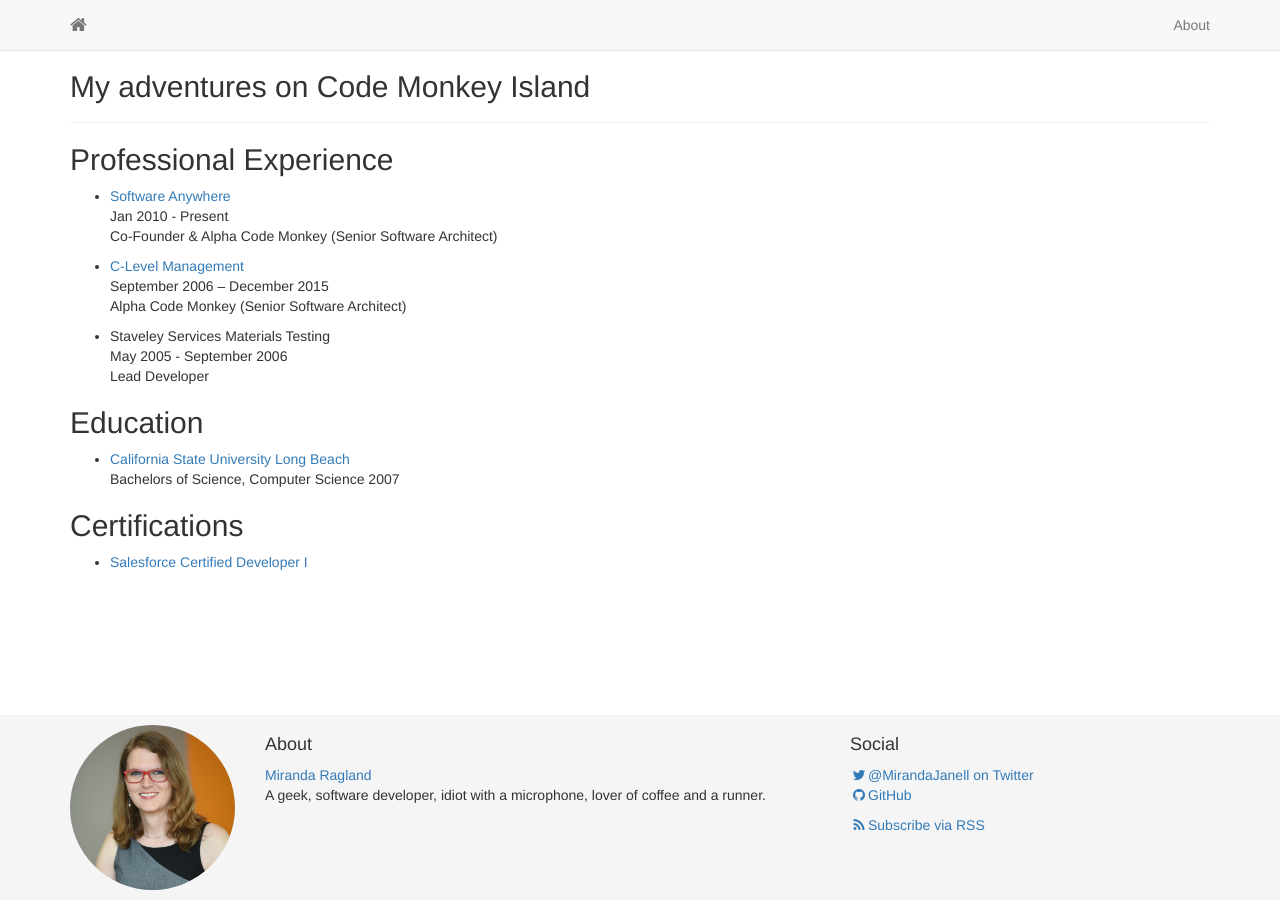
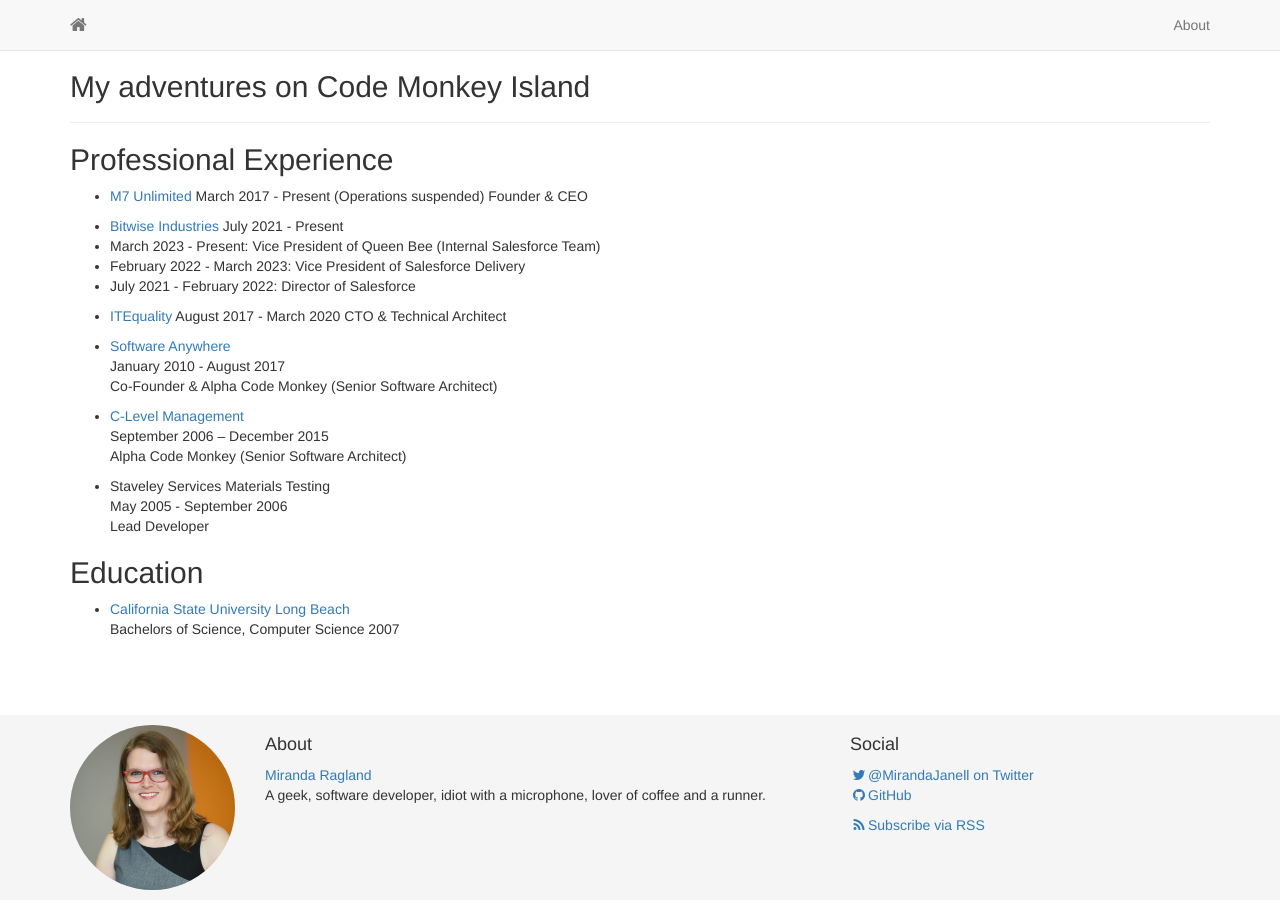
Before and after one commit to MirandaJanell/mjr-web, a Jekyll site: the page built from about.md, in a window 1280 px wide. Built offline with Jekyll 4.4.1, drawn with Linux system fonts in a browser that asks for light colours.

Commit message:
Added more recent work history. Removed certifications.

```diff
--- a/about.md
+++ b/about.md
@@ -4,8 +4,22 @@
 ---
 
 ## Professional Experience
+* [M7 Unlimited](https://www.m7unlimited.com)
+March 2017 - Present (Operations suspended)
+Founder & CEO
+
+* [Bitwise Industries](https://www.bitwiseindustries.com)
+July 2021 - Present
+- March 2023 - Present: Vice President of Queen Bee (Internal Salesforce Team)
+- February 2022 - March 2023: Vice President of Salesforce Delivery
+- July 2021 - February 2022: Director of Salesforce
+
+* [ITEquality](https://www.itequality.com)
+August 2017 - March 2020
+CTO & Technical Architect
+
 * [Software Anywhere](https://www.softwareanywhere.com)
-Jan 2010 - Present
+January 2010 - August 2017
 Co-Founder & Alpha Code Monkey (Senior Software Architect)
 
 * [C-Level Management](www.c-levelmgmt.com)
@@ -20,5 +34,5 @@
 * [California State University Long Beach](https://www.csulb.edu/)
 Bachelors of Science, Computer Science 2007
 
-## Certifications
-* [Salesforce Certified Developer I](http://certification.salesforce.com/certification-detail?conId=003G0000017E2kuIAC)
+<!-- ## Certifications
+* [Salesforce Certified Developer I](http://certification.salesforce.com/certification-detail?conId=003G0000017E2kuIAC) -->
```
